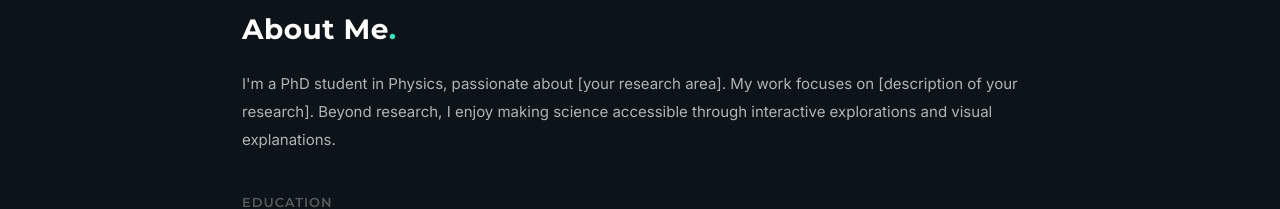
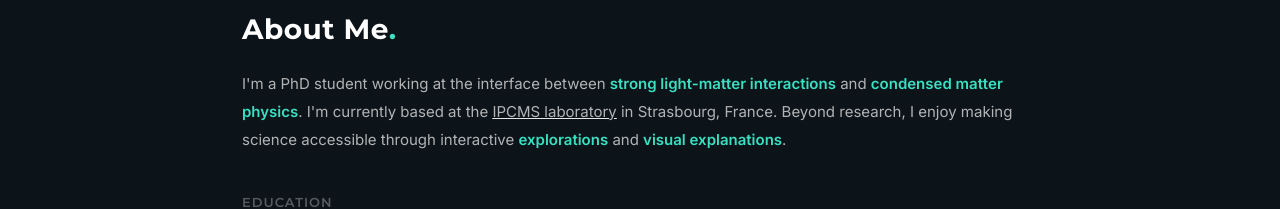
Before and after one commit to xam4lor/Website, a Next.js app: page / in a window 1280 px wide. Shown: the part 426-635 px from the top of the page. Built offline with nearby package versions, Linux system fonts and the light colour scheme; no server answers.

Commit message:
Revert back about text to previous version

```diff
--- a/app/(home)/about/about.tsx
+++ b/app/(home)/about/about.tsx
@@ -9,9 +9,9 @@ export default function About() {
                 About Me<span className={styles.dot}>.</span>
             </h2>
             <p className={styles.intro} data-reveal style={{ '--reveal-delay': '80ms' } as React.CSSProperties}>
-                I&apos;m a PhD student in Physics, passionate about [your research area].
-                My work focuses on [description of your research]. Beyond research, I enjoy
-                making science accessible through interactive explorations and visual explanations.
+                I'm a PhD student working at the interface between <span className={styles.highlight}>strong light-matter interactions</span> and <span className={styles.highlight}>condensed matter physics</span>.
+                I'm currently based at the <u><a href="https://www.ipcms.fr/" target="_blank" rel="noopener noreferrer">IPCMS laboratory</a></u> in Strasbourg, France.
+                Beyond research, I enjoy making science accessible through interactive <span className={styles.highlight}>explorations</span> and <span className={styles.highlight}>visual explanations</span>.
             </p>
 
             <h3 className={`${styles.subtitle} ${titleFont.className}`} data-reveal style={{ '--reveal-delay': '140ms' } as React.CSSProperties}>Education</h3>
```
